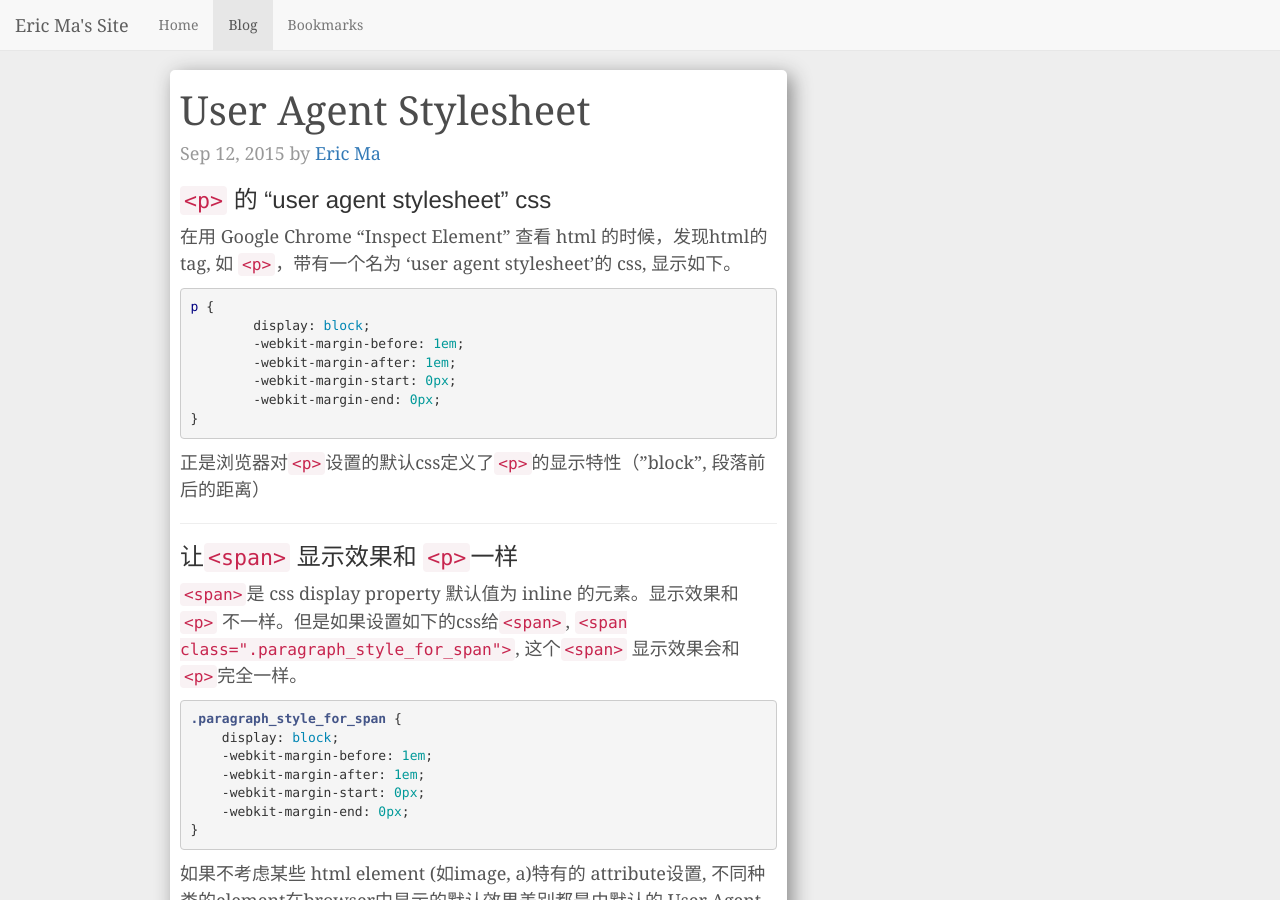
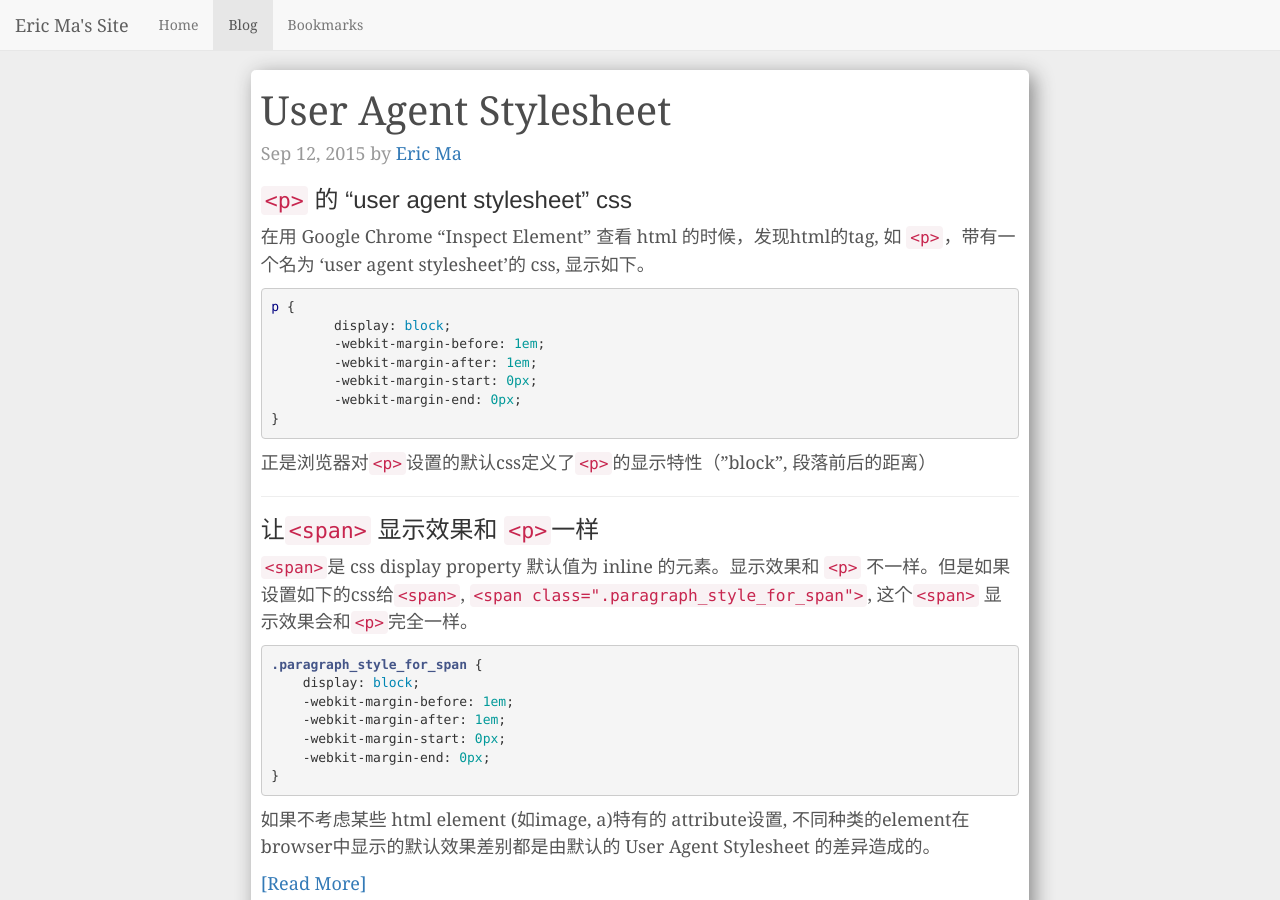
Before and after one commit to majunkang/majunkang.github.io, a Jekyll site: the page built from blog.html, in a window 1280 px wide and 900 px high. Built offline with Jekyll 4.4.1, drawn with Linux system fonts in a browser that asks for light colours; nearby versions of some CDN libraries.

Commit message:
put page to center

```diff
--- a/_layouts/bookmarks.html
+++ b/_layouts/bookmarks.html
@@ -2,8 +2,6 @@
 layout: default
 ---
 
-    <div class="col-sm-8 blog-main">
     	<div class="blog-post">
             {{ content }}
         </div>
-    </div>
--- a/_layouts/default.html
+++ b/_layouts/default.html
@@ -8,7 +8,7 @@
 
         	<div class="container">
         		<div class="row">
-            		{{ content }}
+                    <div class="col-md-10 col-md-offset-1 blog-main">{{ content }}</div>
             	</div>
         	</div>
         {% include footer.html %}
--- a/_layouts/post.html
+++ b/_layouts/post.html
@@ -2,7 +2,7 @@
 layout: default
 ---
 
-	<div class="col-sm-8 blog-main">
+
 		<div class="blog-post">
 			<div class="blog-post-title">{{page.title}} </div>
 			<p class="blog-post-meta"> {{ page.date | date: "%b %-d, %Y" }}</p>
@@ -10,4 +10,3 @@
 
 			{% include comment.html %}
 		</div>
-	</div>
--- a/blog.html
+++ b/blog.html
@@ -3,9 +3,6 @@
 title: Blog
 permalink: /blog/
 ---
-
-
-        <div class="col-sm-8 blog-main">
 
             {% for post in site.categories['blog'] %}
 
@@ -21,8 +18,6 @@
 
             {% endfor %}
 
-        </div>
-
         <!--div class="col-sm-3 col-sm-offset-1 blog-sidebar">
           <div class="sidebar-module sidebar-module-inset">
             <h4>Categories</h4>
```
